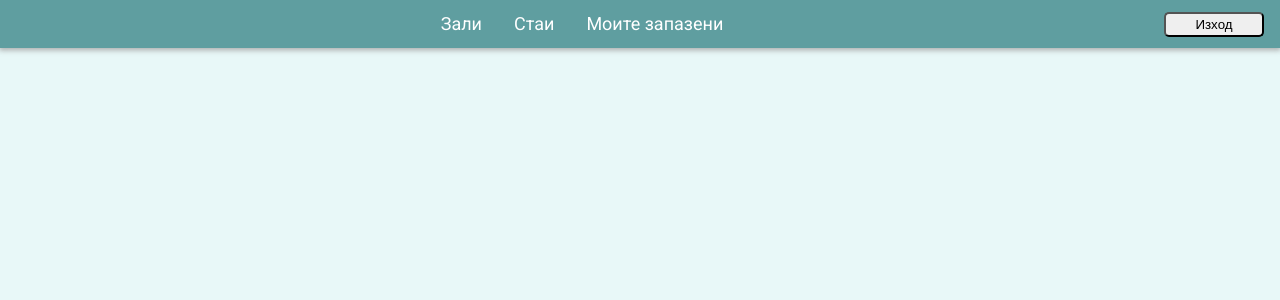
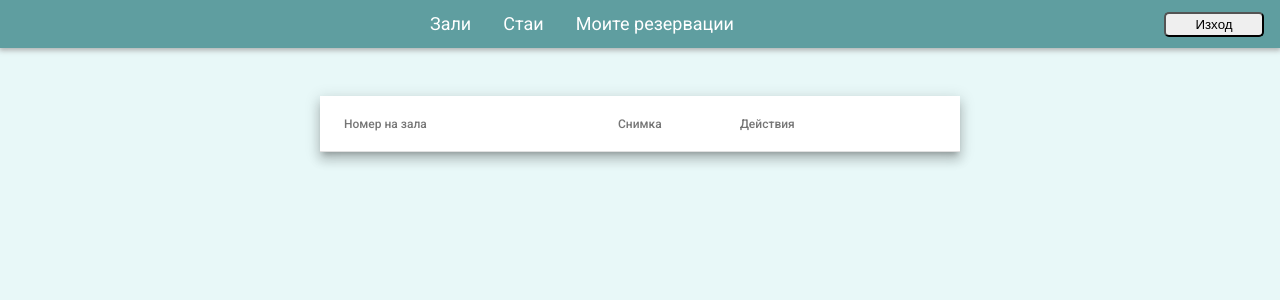
Before and after one commit to VPetrova00/HallSystem, an Angular app in the folder hall-system/: page /pages/myReservations in a window 1280 px wide. Before the commit this address led to /. Shown: the top 300 px of the page. Built offline with nearby package versions, Linux system fonts and the light colour scheme.

Commit message:
Created a new component for my reservations page Added a new route for my reservations page Added a table for displaying of the reservations Created interface for the information about the reserved hall

```diff
--- a/hall-system/src/app/app-routing.module.ts
+++ b/hall-system/src/app/app-routing.module.ts
@@ -1,3 +1,4 @@
+import { MyReservationsComponent } from './components/my-reservations/my-reservations.component';
 import { NgModule } from '@angular/core';
 import { RouterModule, Routes } from '@angular/router';
 import {LoginComponent} from './components/login/login.component'
@@ -13,6 +14,7 @@ const routes: Routes = [
   { path: 'login', component: LoginComponent },
   { path: 'register', component: RegisterComponent },
   { path: 'pages/homePage', component: HomePageComponent },
+  { path: 'pages/myReservations', component: MyReservationsComponent },
 ];
 
 @NgModule({
--- a/hall-system/src/app/app.module.ts
+++ b/hall-system/src/app/app.module.ts
@@ -12,6 +12,8 @@ import { FormsModule, ReactiveFormsModule } from '@angular/forms';
 import {MatButtonModule} from '@angular/material/button';
 import {MatInputModule} from '@angular/material/input';
 import { HomePageComponent } from './components/pages/home-page/home-page.component';
+import { MyReservationsComponent } from './components/my-reservations/my-reservations.component';
+import {MatTableModule} from '@angular/material/table'
 
 @NgModule({
   declarations: [
@@ -19,7 +21,8 @@ import { HomePageComponent } from './components/pages/home-page/home-page.compon
     HeaderComponent,
     RegisterComponent,
     LoginComponent,
-    HomePageComponent
+    HomePageComponent,
+    MyReservationsComponent
   ],
   imports: [
     BrowserModule,
@@ -30,6 +33,7 @@ import { HomePageComponent } from './components/pages/home-page/home-page.compon
     ReactiveFormsModule,
     MatButtonModule,
     MatInputModule,
+    MatTableModule
   ],
   providers: [],
   bootstrap: [AppComponent]
--- a/hall-system/src/app/components/header/header.component.html
+++ b/hall-system/src/app/components/header/header.component.html
@@ -1,10 +1,14 @@
-<div  *ngIf="router.url !== '/login' && router.url !== '/register'" id="header">
+<div *ngIf="router.url !== '/login' && router.url !== '/register'" id="header">
   <div id="dropdown"></div>
   <div id="navigation">
     <ul>
       <li><a href="#">Зали</a></li>
       <li><a href="#">Стаи</a></li>
-      <li><a href="#">Моите запазени</a></li>
+      <li>
+        <a [routerLink]="['/pages/myReservations']" routerLinkActive="active"
+          >Моите резервации</a
+        >
+      </li>
     </ul>
   </div>
   <div id="buttons">
--- /dev/null
+++ b/hall-system/src/app/components/my-reservations/my-reservations.component.html
@@ -0,0 +1,18 @@
+<table mat-table [dataSource]="dataSource" class="mat-elevation-z8">
+  <ng-container matColumnDef="number">
+    <th mat-header-cell *matHeaderCellDef>Номер на зала</th>
+    <td mat-cell *matCellDef="let element">{{ element.number }}</td>
+  </ng-container>
+  <ng-container matColumnDef="photo">
+    <th mat-header-cell *matHeaderCellDef>Снимка</th>
+    <td mat-cell *matCellDef="let element">{{ element.photo }}</td>
+  </ng-container>
+  <ng-container matColumnDef="actions">
+    <th mat-header-cell *matHeaderCellDef>Действия</th>
+    <td mat-cell *matCellDef="let element">
+      <button mat-button color="primary">Повече детайли</button>
+    </td>
+  </ng-container>
+  <tr mat-header-row *matHeaderRowDef="displayedColumns"></tr>
+  <tr mat-row *matRowDef="let row; columns: displayedColumns"></tr>
+</table>
--- /dev/null
+++ b/hall-system/src/app/components/my-reservations/my-reservations.component.scss
@@ -0,0 +1,4 @@
+table {
+  width: 50%;
+  margin: 3rem auto;
+}
--- /dev/null
+++ b/hall-system/src/app/components/my-reservations/my-reservations.component.ts
@@ -0,0 +1,17 @@
+import { IHallInfo } from './../../interfaces/IHallInfo';
+import { Component, OnInit } from '@angular/core';
+import { Router } from '@angular/router';
+
+@Component({
+  selector: 'app-my-reservations',
+  templateUrl: './my-reservations.component.html',
+  styleUrls: ['./my-reservations.component.scss'],
+})
+export class MyReservationsComponent implements OnInit {
+  displayedColumns: string[] = ['number', 'photo', 'actions'];
+  dataSource!: IHallInfo[];
+
+  constructor(private router: Router) {}
+
+  ngOnInit(): void {}
+}
--- /dev/null
+++ b/hall-system/src/app/interfaces/IHallInfo.ts
@@ -0,0 +1,5 @@
+export interface IHallInfo {
+  number: number;
+  photo: string;
+  // more info
+}
```
